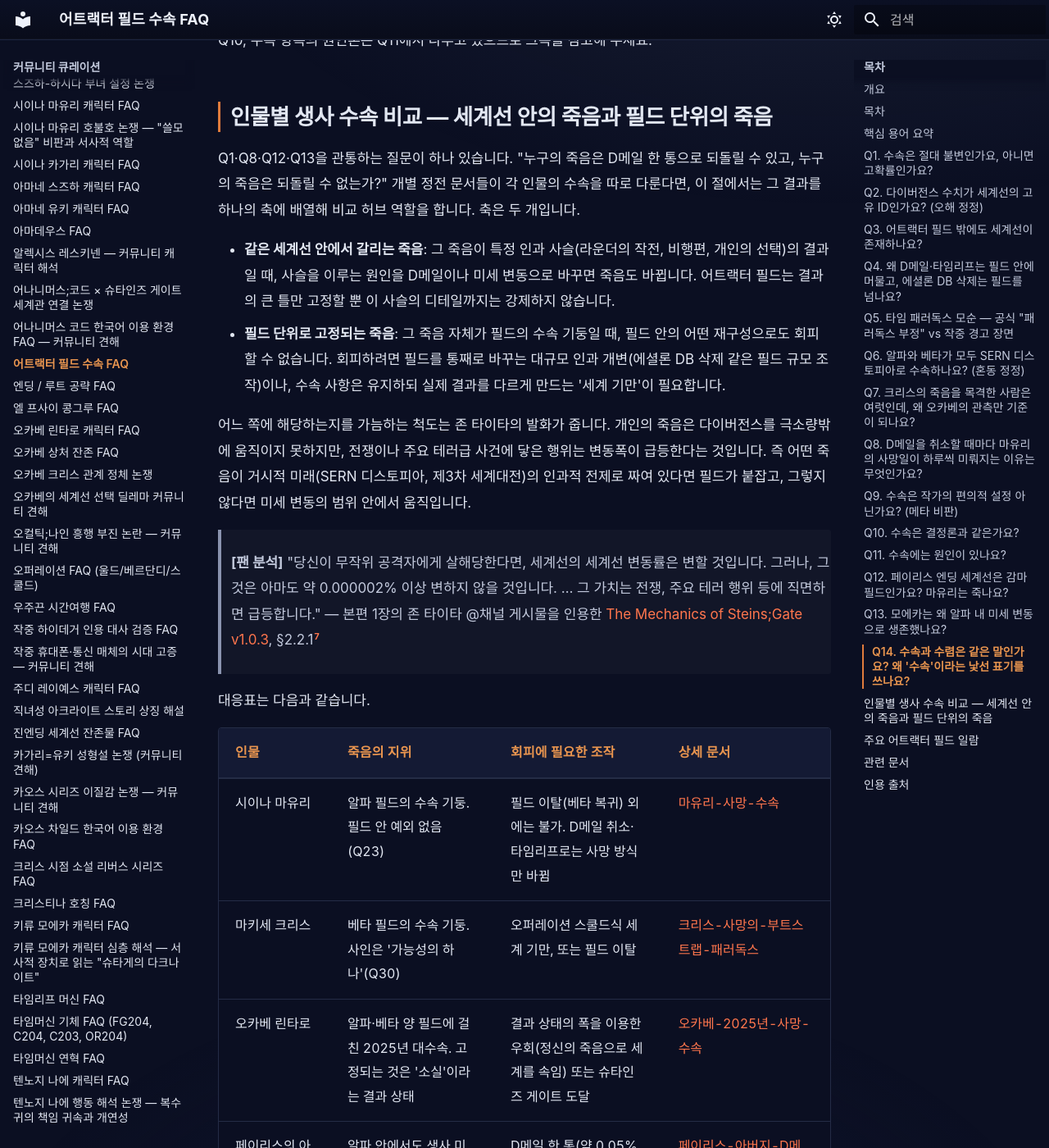
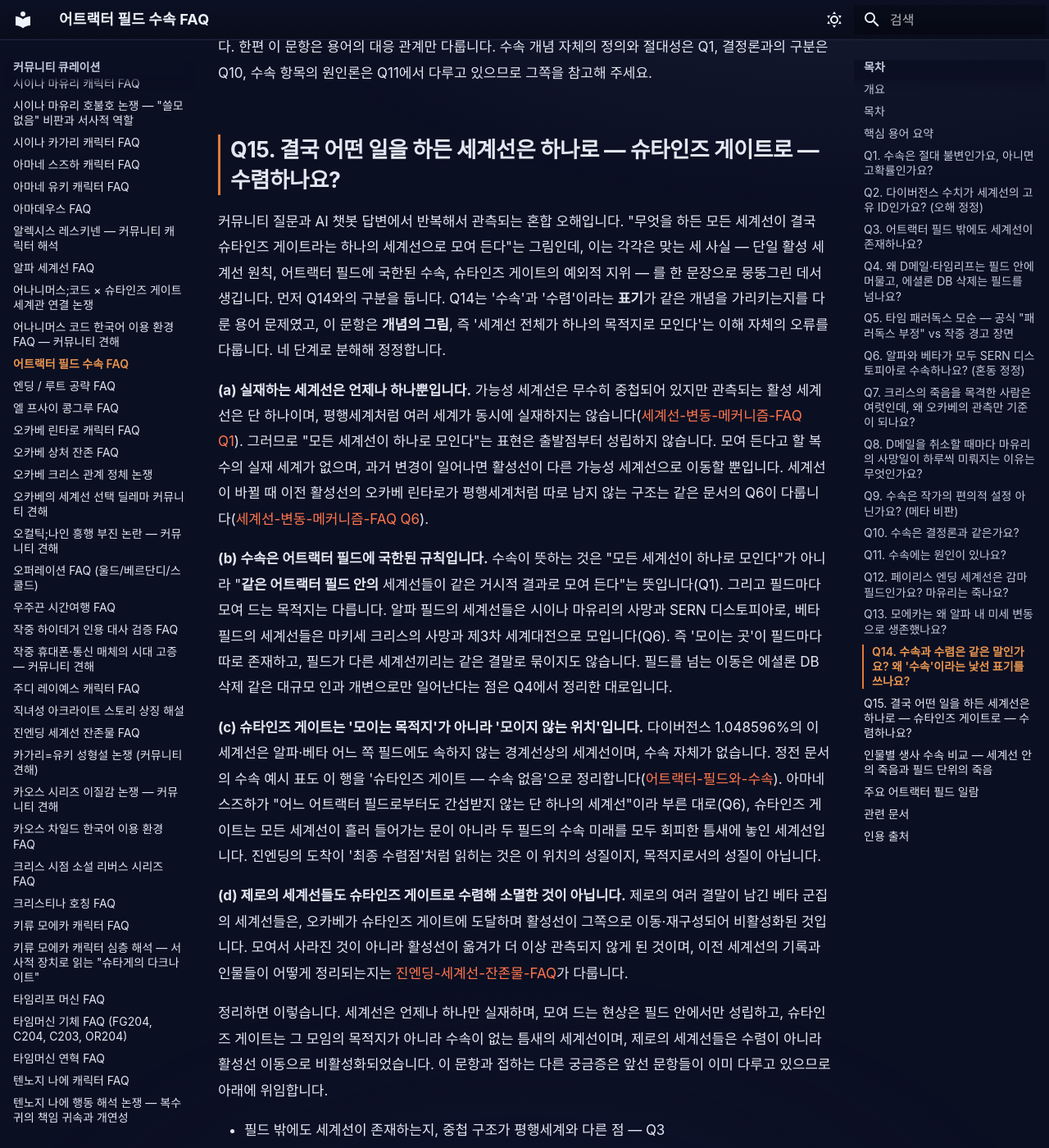
Before and after one commit to sgwiki/sgwiki.github.io, an MkDocs documentation site: the page built from wiki/커뮤니티-큐레이션/어트랙터-필드-수속-FAQ.md, in a window 1280 px wide and 1400 px high, scrolled down 17667 px. Shown: the whole window at 82% size. Built offline with MkDocs 1.6.1 and Material for MkDocs 9.7.7, drawn with Linux system fonts in a browser that asks for light colours; some web fonts are replaced; some of the changed text lies outside the part shown.

Commit message:
wiki: 우선발행(사후검토) 2026-10-14 09:31 — 페이지 2건
정본: 66386f5e099e74d823492d520ef3d70a29d08fce
검수: 사후검토 — 그림자 검수(01:00)와 P9 정정 대기열이 이어받는다

```diff
--- a/wiki/커뮤니티-큐레이션/어트랙터-필드-수속-FAQ.md
+++ b/wiki/커뮤니티-큐레이션/어트랙터-필드-수속-FAQ.md
@@ -2,10 +2,10 @@
 spoiler: endgame
 category: 커뮤니티-큐레이션
 type: lore_mechanics
-last_modified: 2026-10-05
+last_modified: 2026-10-14
 genre: faq
 evidence_grade: corroborated
-description: "어트랙터 필드와 수속 개념에 대해 커뮤니티에서 반복해서 묻는 열네 가지 질문을 정리한 FAQ. 수속의 절대성, 다이버전스 수치의 성질, 필드 밖 세계선, D메일·타임리프와 대규모 인과 개변의 차이, 타임 패러독스 해석, 알파/베타 디스토피아 혼동, 관측과 수속의 인과 방향, 마유리 사망일 미룸 현상, 수속 설정의 정합성 비판, 수속과 결정론의 차이, 수속의 원인론, 페이리스 엔딩의 오메가 필드 혼동, 모에카의 챕터 10 생존 예외, 그리고 인물별 생사 수속 비교(세계선 안의 죽음과 필드 단위의 죽음)까지 다룬다."
+description: "어트랙터 필드와 수속 개념에 대해 커뮤니티에서 반복해서 묻는 열다섯 가지 질문을 정리한 FAQ. 수속의 절대성, 다이버전스 수치의 성질, 필드 밖 세계선, D메일·타임리프와 대규모 인과 개변의 차이, 타임 패러독스 해석, 알파/베타 디스토피아 혼동, 관측과 수속의 인과 방향, 마유리 사망일 미룸 현상, 수속 설정의 정합성 비판, 수속과 결정론의 차이, 수속의 원인론, 페이리스 엔딩의 오메가 필드 혼동, 모에카의 챕터 10 생존 예외, 모든 세계선이 슈타인즈 게이트로 하나로 수렴한다는 혼합 오해의 정정, 그리고 인물별 생사 수속 비교(세계선 안의 죽음과 필드 단위의 죽음)까지 다룬다."
 ---
 
 !!! warning "스포일러 — main_story ~ endgame"
@@ -15,7 +15,7 @@ description: "어트랙터 필드와 수속 개념에 대해 커뮤니티에서
 
 ## 개요
 
-이 문서는 어트랙터 필드와 수속이라는 두 중심 개념을 둘러싸고 커뮤니티에서 반복적으로 제기되는 열네 가지 질문을 정리한 FAQ입니다. 어트랙터 필드는 슈타인즈 게이트 세계관에서 "세계선 수속 범위"를 가리키는 가상 이론으로, 카오스 이론의 스트레인지 어트랙터에서 이름을 따왔습니다. 이 문서는 이론의 총론을 반복하지 않습니다. 어트랙터 필드와 세계선 변동 메커니즘의 전체 해설은 [세계선-변동-메커니즘-FAQ](세계선-변동-메커니즘-FAQ.md)를, 관측자인 리딩 슈타이너에 대한 질문은 [리딩-슈타이너-FAQ](리딩-슈타이너-FAQ.md)를 참고해 주세요. 본 FAQ는 그 위에서 자주 겹치는 오해와 혼동만을 다룹니다.
+이 문서는 어트랙터 필드와 수속이라는 두 중심 개념을 둘러싸고 커뮤니티에서 반복적으로 제기되는 열다섯 가지 질문을 정리한 FAQ입니다. 어트랙터 필드는 슈타인즈 게이트 세계관에서 "세계선 수속 범위"를 가리키는 가상 이론으로, 카오스 이론의 스트레인지 어트랙터에서 이름을 따왔습니다. 이 문서는 이론의 총론을 반복하지 않습니다. 어트랙터 필드와 세계선 변동 메커니즘의 전체 해설은 [세계선-변동-메커니즘-FAQ](세계선-변동-메커니즘-FAQ.md)를, 관측자인 리딩 슈타이너에 대한 질문은 [리딩-슈타이너-FAQ](리딩-슈타이너-FAQ.md)를 참고해 주세요. 본 FAQ는 그 위에서 자주 겹치는 오해와 혼동만을 다룹니다.
 
 ## 목차
 
@@ -34,10 +34,11 @@ description: "어트랙터 필드와 수속 개념에 대해 커뮤니티에서
 13. [Q12. 페이리스 엔딩 세계선은 감마 필드인가요? 마유리는 죽나요?](#q12-페이리스-엔딩-세계선은-감마-필드인가요-마유리는-죽나요)
 14. [Q13. 모에카는 왜 알파 내 미세 변동으로 생존했나요?](#q13-모에카는-왜-알파-내-미세-변동으로-생존했나요)
 15. [Q14. 수속과 수렴은 같은 말인가요? 왜 '수속'이라는 낯선 표기를 쓰나요?](#q14-수속과-수렴은-같은-말인가요-왜-수속이라는-낯선-표기를-쓰나요)
-16. [인물별 생사 수속 비교 — 세계선 안의 죽음과 필드 단위의 죽음](#인물별-생사-수속-비교--세계선-안의-죽음과-필드-단위의-죽음)
-17. [주요 어트랙터 필드 일람](#주요-어트랙터-필드-일람)
-18. [관련 문서](#관련-문서)
-19. [인용 출처](#인용-출처)
+16. [Q15. 결국 어떤 일을 하든 세계선은 하나로 — 슈타인즈 게이트로 — 수렴하나요?](#q15-결국-어떤-일을-하든-세계선은-하나로--슈타인즈-게이트로--수렴하나요)
+17. [인물별 생사 수속 비교 — 세계선 안의 죽음과 필드 단위의 죽음](#인물별-생사-수속-비교--세계선-안의-죽음과-필드-단위의-죽음)
+18. [주요 어트랙터 필드 일람](#주요-어트랙터-필드-일람)
+19. [관련 문서](#관련-문서)
+20. [인용 출처](#인용-출처)
 
 ## 핵심 용어 요약
 
@@ -252,6 +253,26 @@ Q1의 서술과 충돌하지 않는다는 점도 짚어 둡니다. Q1이 말하
 
 정리하면 다음과 같습니다. 수속과 수렴은 같은 뜻이며, 이 위키는 작품 번역과 일치시키기 위해 '수속'을 정표기로 사용하고 다른 문서에서도 그렇게 통일합니다. '수렴'으로 읽어도 개념 이해에는 문제가 없지만, 위키 검색과 문서 간 연결은 '수속' 표기를 기준으로 이루어지므로 찾아볼 때는 '수속'으로 검색하는 편이 빠릅니다. 한편 이 문항은 용어의 대응 관계만 다룹니다. 수속 개념 자체의 정의와 절대성은 Q1, 결정론과의 구분은 Q10, 수속 항목의 원인론은 Q11에서 다루고 있으므로 그쪽을 참고해 주세요.
 
+## Q15. 결국 어떤 일을 하든 세계선은 하나로 — 슈타인즈 게이트로 — 수렴하나요?
+
+커뮤니티 질문과 AI 챗봇 답변에서 반복해서 관측되는 혼합 오해입니다. "무엇을 하든 모든 세계선이 결국 슈타인즈 게이트라는 하나의 세계선으로 모여 든다"는 그림인데, 이는 각각은 맞는 세 사실 — 단일 활성 세계선 원칙, 어트랙터 필드에 국한된 수속, 슈타인즈 게이트의 예외적 지위 — 를 한 문장으로 뭉뚱그린 데서 생깁니다. 먼저 Q14와의 구분을 둡니다. Q14는 '수속'과 '수렴'이라는 **표기**가 같은 개념을 가리키는지를 다룬 용어 문제였고, 이 문항은 **개념의 그림**, 즉 '세계선 전체가 하나의 목적지로 모인다'는 이해 자체의 오류를 다룹니다. 네 단계로 분해해 정정합니다.
+
+**(a) 실재하는 세계선은 언제나 하나뿐입니다.** 가능성 세계선은 무수히 중첩되어 있지만 관측되는 활성 세계선은 단 하나이며, 평행세계처럼 여러 세계가 동시에 실재하지는 않습니다([세계선-변동-메커니즘-FAQ Q1](세계선-변동-메커니즘-FAQ.md#q1-세계선-이동과-세계선-변동은-같은-말인가요-평행세계가-따로-존재하지-않나요)). 그러므로 "모든 세계선이 하나로 모인다"는 표현은 출발점부터 성립하지 않습니다. 모여 든다고 할 복수의 실재 세계가 없으며, 과거 변경이 일어나면 활성선이 다른 가능성 세계선으로 이동할 뿐입니다. 세계선이 바뀔 때 이전 활성선의 오카베 린타로가 평행세계처럼 따로 남지 않는 구조는 같은 문서의 Q6이 다룹니다([세계선-변동-메커니즘-FAQ Q6](세계선-변동-메커니즘-FAQ.md#q6-세계선이-바뀌면-이전-세계선의-오카베는-어떻게-되나요-평행세계처럼-동시에-존재하지-않나요)).
+
+**(b) 수속은 어트랙터 필드에 국한된 규칙입니다.** 수속이 뜻하는 것은 "모든 세계선이 하나로 모인다"가 아니라 "**같은 어트랙터 필드 안의** 세계선들이 같은 거시적 결과로 모여 든다"는 뜻입니다(Q1). 그리고 필드마다 모여 드는 목적지는 다릅니다. 알파 필드의 세계선들은 시이나 마유리의 사망과 SERN 디스토피아로, 베타 필드의 세계선들은 마키세 크리스의 사망과 제3차 세계대전으로 모입니다(Q6). 즉 '모이는 곳'이 필드마다 따로 존재하고, 필드가 다른 세계선끼리는 같은 결말로 묶이지도 않습니다. 필드를 넘는 이동은 에셜론 DB 삭제 같은 대규모 인과 개변으로만 일어난다는 점은 Q4에서 정리한 대로입니다.
+
+**(c) 슈타인즈 게이트는 '모이는 목적지'가 아니라 '모이지 않는 위치'입니다.** 다이버전스 1.048596%의 이 세계선은 알파·베타 어느 쪽 필드에도 속하지 않는 경계선상의 세계선이며, 수속 자체가 없습니다. 정전 문서의 수속 예시 표도 이 행을 '슈타인즈 게이트 — 수속 없음'으로 정리합니다([어트랙터-필드와-수속](../lore/어트랙터-필드와-수속.md#작중-수속의-예시)). 아마네 스즈하가 "어느 어트랙터 필드로부터도 간섭받지 않는 단 하나의 세계선"이라 부른 대로(Q6), 슈타인즈 게이트는 모든 세계선이 흘러 들어가는 문이 아니라 두 필드의 수속 미래를 모두 회피한 틈새에 놓인 세계선입니다. 진엔딩의 도착이 '최종 수렴점'처럼 읽히는 것은 이 위치의 성질이지, 목적지로서의 성질이 아닙니다.
+
+**(d) 제로의 세계선들도 슈타인즈 게이트로 수렴해 소멸한 것이 아닙니다.** 제로의 여러 결말이 남긴 베타 군집의 세계선들은, 오카베가 슈타인즈 게이트에 도달하며 활성선이 그쪽으로 이동·재구성되어 비활성화된 것입니다. 모여서 사라진 것이 아니라 활성선이 옮겨가 더 이상 관측되지 않게 된 것이며, 이전 세계선의 기록과 인물들이 어떻게 정리되는지는 [진엔딩-세계선-잔존물-FAQ](진엔딩-세계선-잔존물-FAQ.md)가 다룹니다.
+
+정리하면 이렇습니다. 세계선은 언제나 하나만 실재하며, 모여 드는 현상은 필드 안에서만 성립하고, 슈타인즈 게이트는 그 모임의 목적지가 아니라 수속이 없는 틈새의 세계선이며, 제로의 세계선들은 수렴이 아니라 활성선 이동으로 비활성화되었습니다. 이 문항과 접하는 다른 궁금증은 앞선 문항들이 이미 다루고 있으므로 아래에 위임합니다.
+
+- 필드 밖에도 세계선이 존재하는지, 중첩 구조가 평행세계와 다른 점 — Q3
+- 알파와 베타의 수속 미래 혼동 — Q6
+- 세계선이 굳이 그 결말로 모이는 이유를 묻는 원인론 — Q11
+- 수속과 결정론의 구분 — Q10
+- '수속'과 '수렴' 표기의 대응 관계 — Q14
+
 ## 인물별 생사 수속 비교 — 세계선 안의 죽음과 필드 단위의 죽음
 
 Q1·Q8·Q12·Q13을 관통하는 질문이 하나 있습니다. "누구의 죽음은 D메일 한 통으로 되돌릴 수 있고, 누구의 죽음은 되돌릴 수 없는가?" 개별 정전 문서들이 각 인물의 수속을 따로 다룬다면, 이 절에서는 그 결과를 하나의 축에 배열해 비교 허브 역할을 합니다. 축은 두 개입니다.
```
Also changed, not shown: wiki/커뮤니티-큐레이션/알파-세계선-FAQ.md (added, +123 -0 lines).
